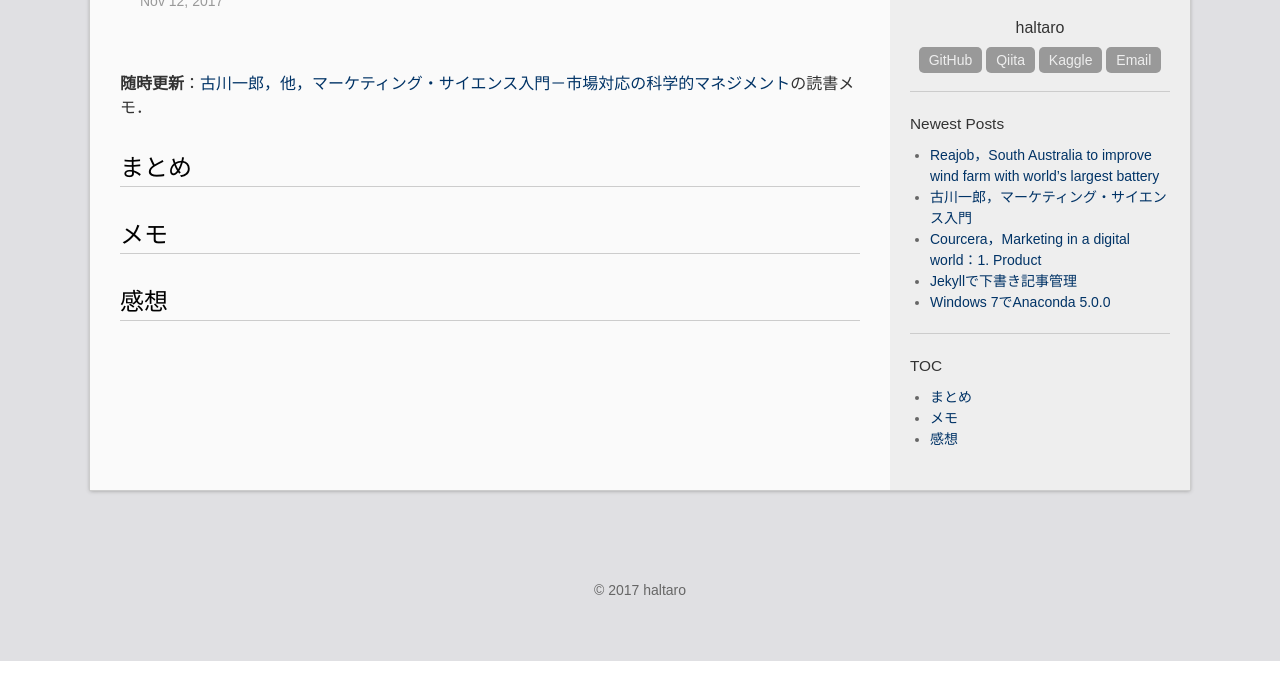
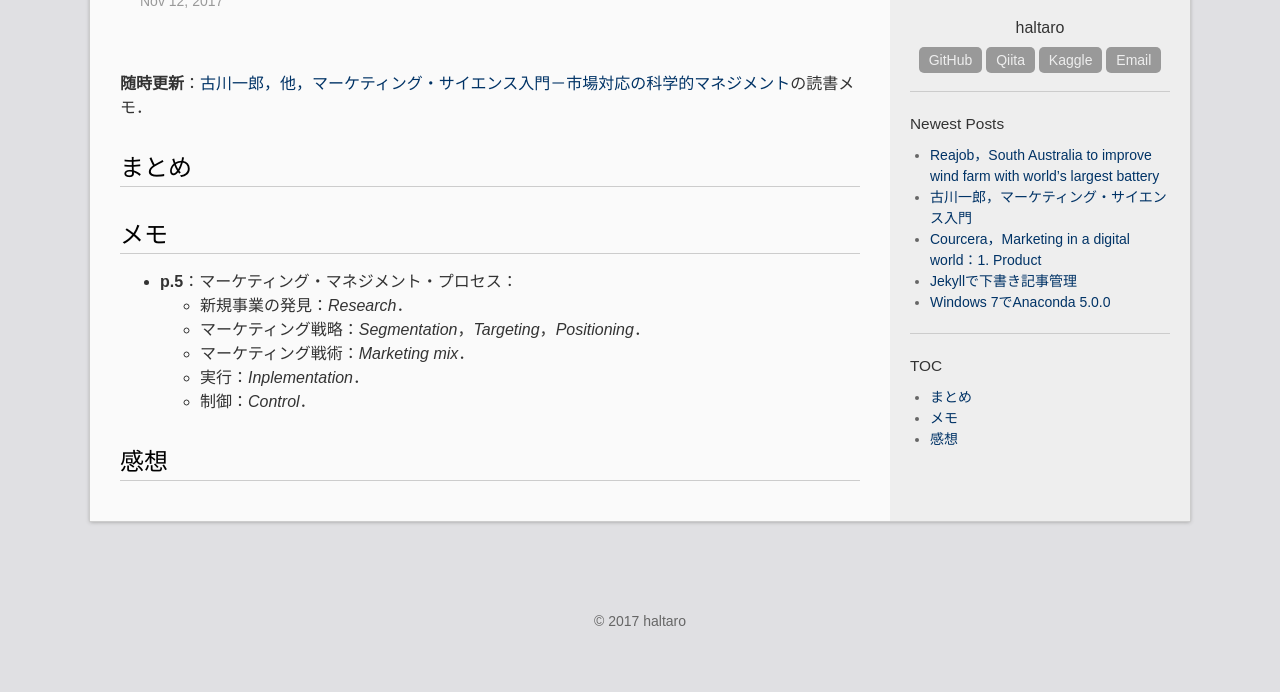
Before and after one commit to madoreenu/haltaro.github.io, a Jekyll site: the page built from _posts/2017-11-12-marketing-science.md, in a window 1280 px wide, cut to the strip 261-953 px from the top of the page. Built offline with Jekyll 4.4.1, drawn with Linux system fonts in a browser that asks for light colours; before the commit the page ends 922 px from its top, so only the background shows below that.

Commit message:
Add marketing management

```diff
--- a/_posts/2017-11-12-marketing-science.md
+++ b/_posts/2017-11-12-marketing-science.md
@@ -12,4 +12,11 @@ categories:
 
 # メモ
 
+* **p.5**：マーケティング・マネジメント・プロセス：
+  * 新規事業の発見：*Research*．
+  * マーケティング戦略：*Segmentation*，*Targeting*，*Positioning*．
+  * マーケティング戦術：*Marketing mix*．
+  * 実行：*Inplementation*．
+  * 制御：*Control*．
+
 # 感想
```
